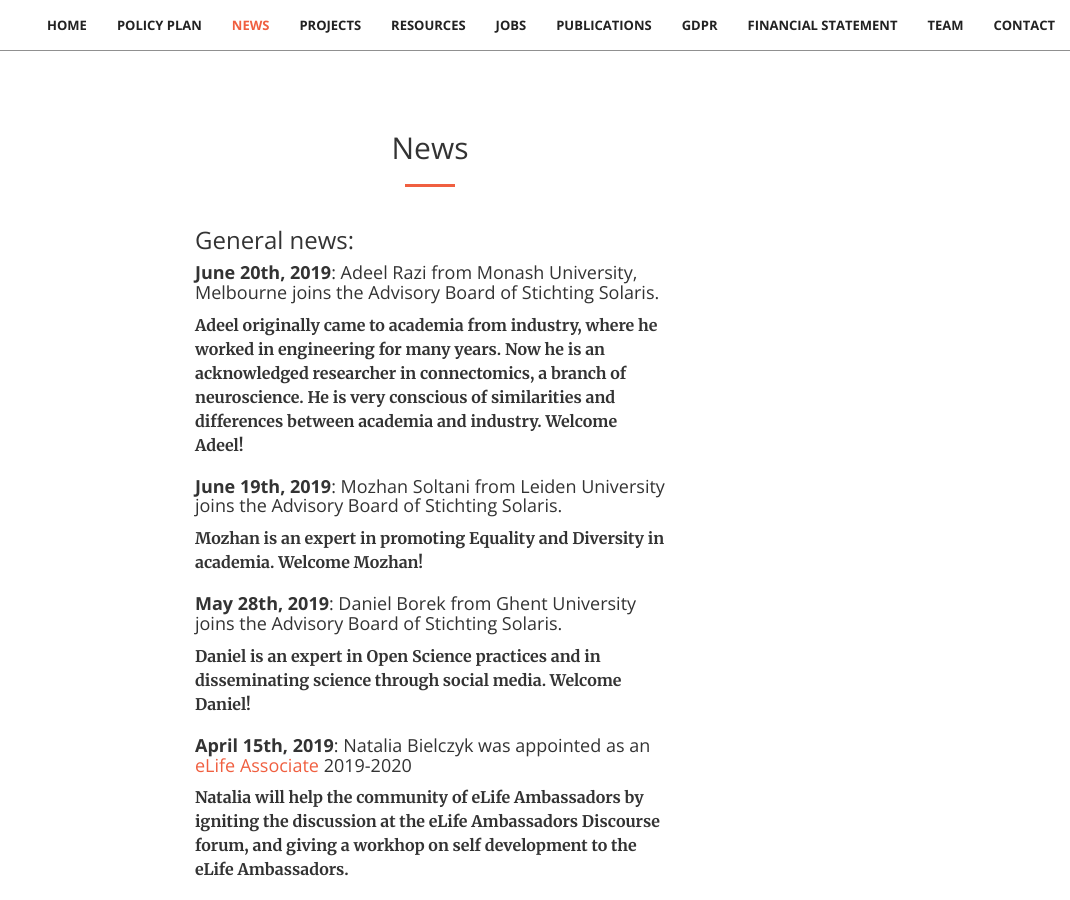
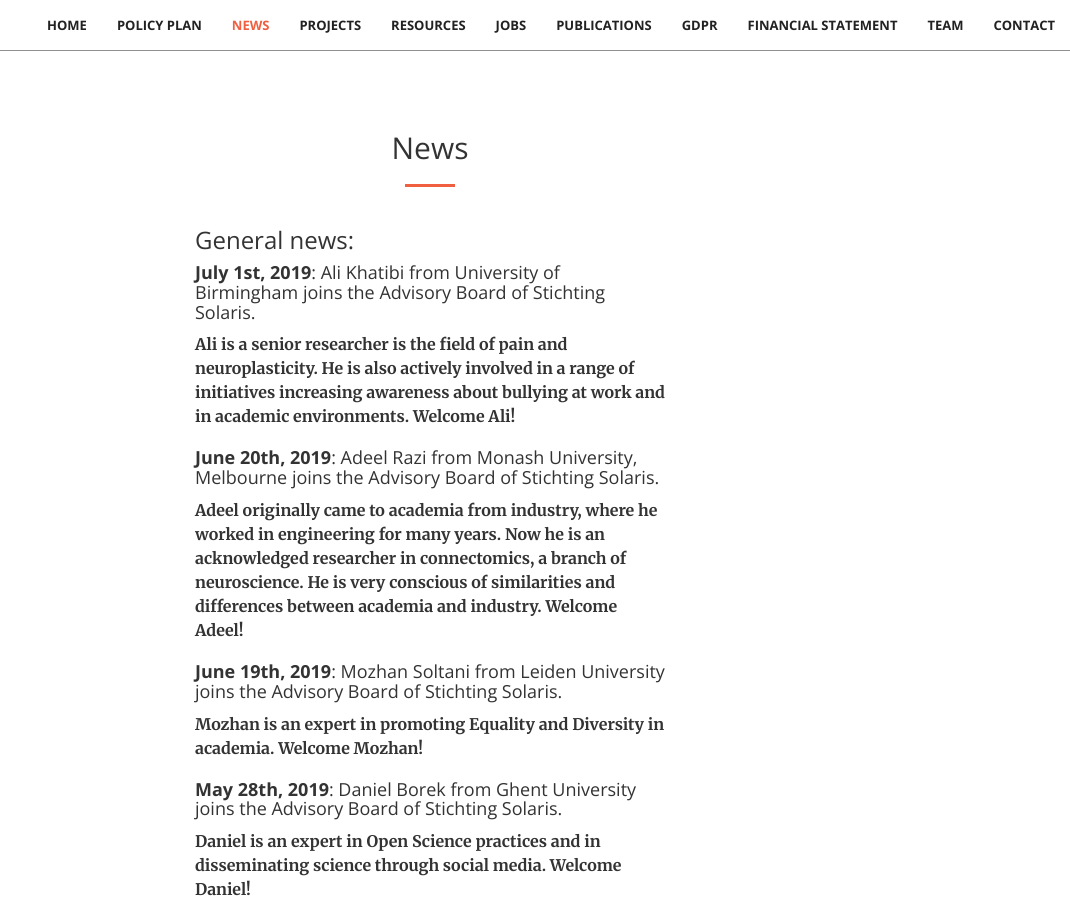
Before and after one commit to stichting-solaris/stichting-solaris.github.io, a Jekyll site: the page built from index.html, in a window 1280 px wide and 900 px high, scrolled down 21368 px. Shown: the whole window, without its empty margins (210-1280 px from the left). Built offline with Jekyll 4.4.1, drawn with Linux system fonts in a browser that asks for light colours.

Commit message:
Update news.html

```diff
--- a/_includes/news.html
+++ b/_includes/news.html
@@ -16,6 +16,17 @@
 
 <!-- General news: -->
                 <h3 class="section-heading">General news:</h3>
+
+                <h4 class="section-heading"><b>July 1st, 2019</b>: Ali Khatibi from University of Birmingham
+                    joins the Advisory Board of Stichting Solaris.</h4>
+                <p>Ali is a senior researcher is the field of pain and neuroplasticity.
+                    He is also actively involved in a range of initiatives
+                    increasing awareness about bullying at work and in academic environments.
+                    Welcome Ali!</p>
+                <p></p>
+                <p></p>
+
+
                 <h4 class="section-heading"><b>June 20th, 2019</b>: Adeel Razi from Monash University, Melbourne
                     joins the Advisory Board of Stichting Solaris.</h4>
                 <p>Adeel originally came to academia from industry, where he worked in engineering for many years.
```
